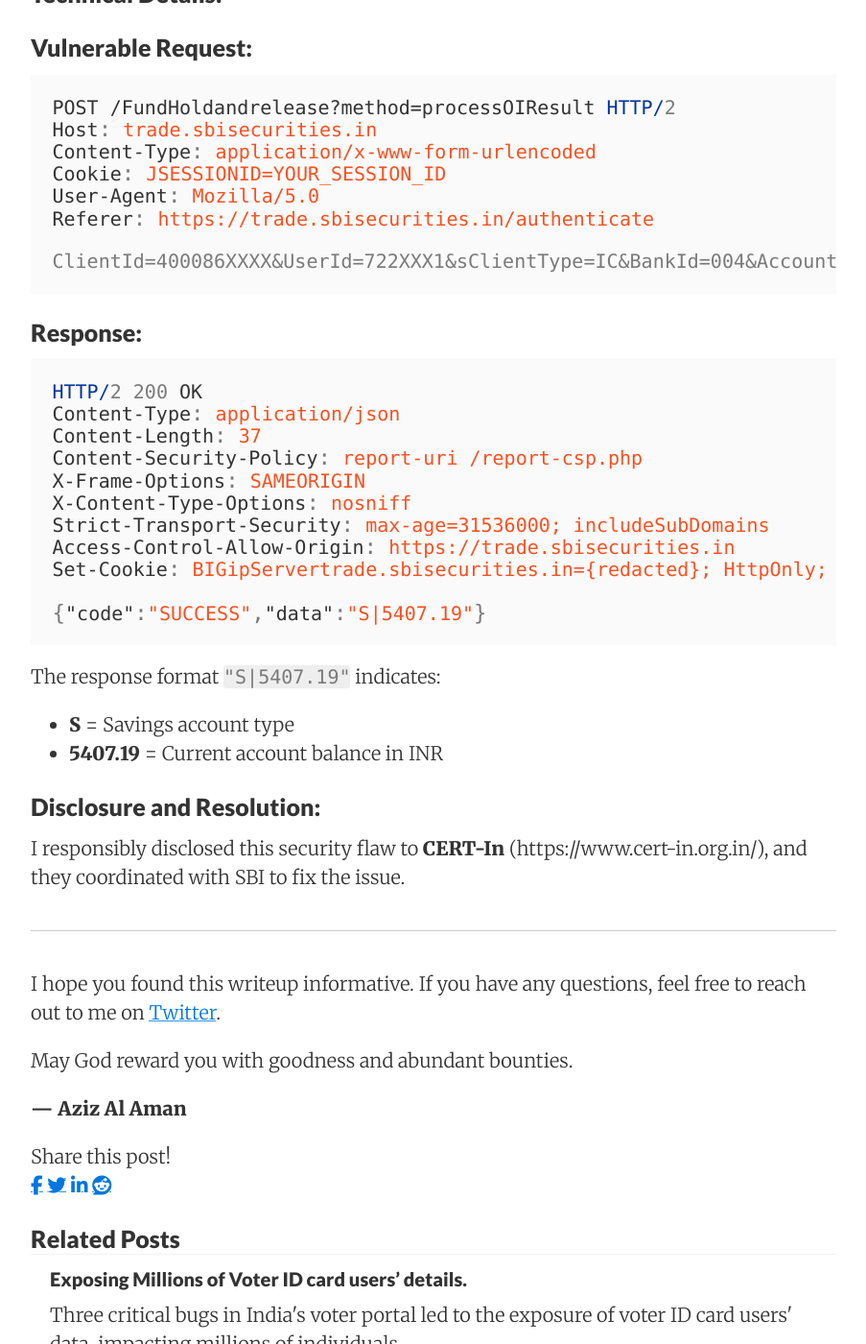
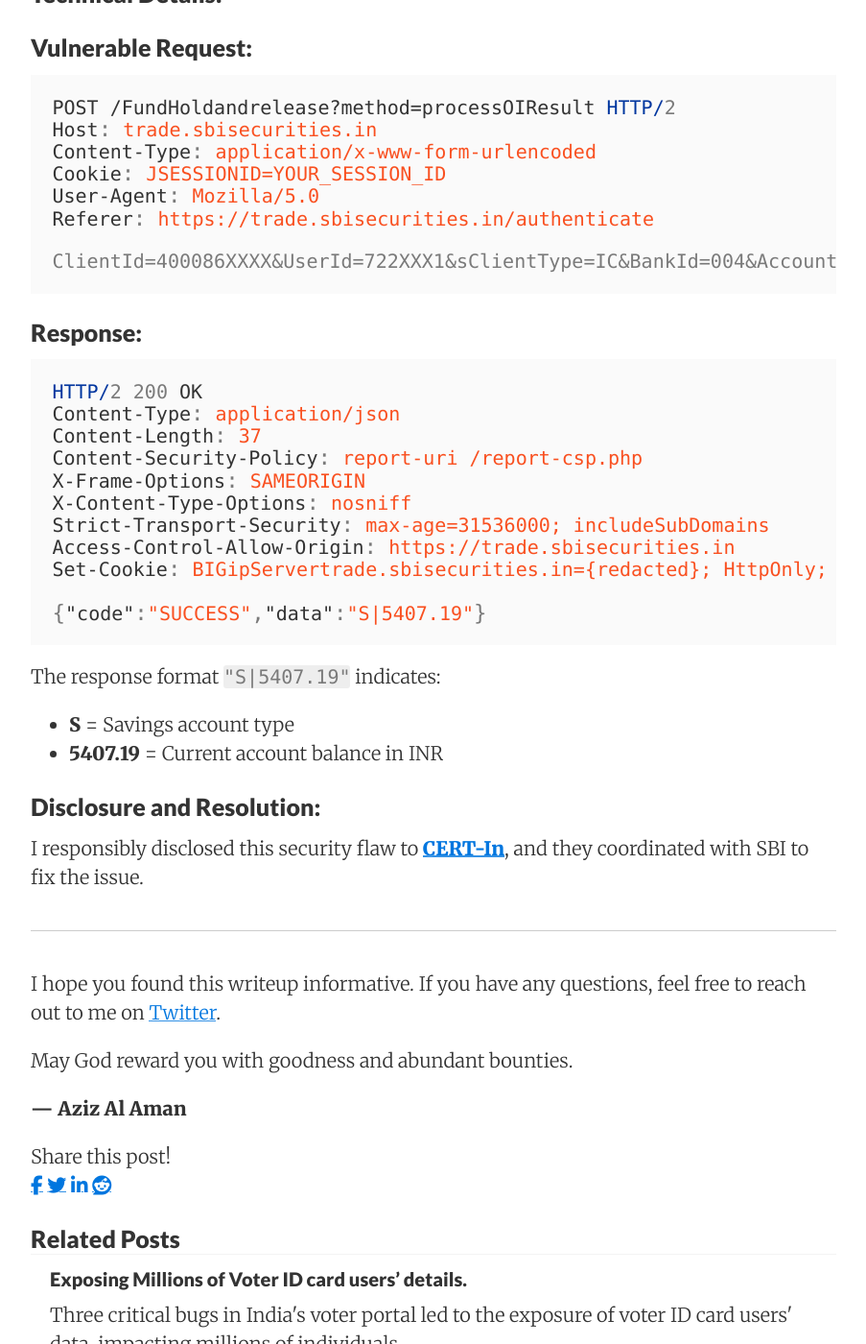
Before and after one commit to nxtexploit/blog, a Jekyll site: the page built from _posts/2025-10-21-How-I-could-check-anyones-SBI-bank-Account-balance-using-just-phone-numbers.md, in a window 1280 px wide and 1400 px high, scrolled down 3623 px. Shown: the whole window at 96% size, without its empty margins (188-1091 px from the left). Built offline with Jekyll 4.4.1, drawn with Linux system fonts in a browser that asks for light colours; nearby versions of some CDN libraries; comment, search, counter and statistics services are not loaded; some of the changed text lies outside the part shown.

Commit message:
Update and rename 2025-10-21-How-I-could-check-anyones-SBI-bank-balance-using-just-phone-numbers.md to 2025-10-21-How-I-could-check-anyones-SBI-bank-Account-balance-using-just-phone-numbers.md

````diff
--- a/_posts/2025-10-21-How-I-could-check-anyones-SBI-bank-balance-using-just-phone-numbers.md
+++ b/_posts/2025-10-21-How-I-could-check-anyones-SBI-bank-Account-balance-using-just-phone-numbers.md
@@ -73,7 +73,7 @@
 User-Agent: Mozilla/5.0
 Referer: https://trade.sbisecurities.in/authenticate
 
-ClientId=400086XXXX&UserId=722XXX1&sClientType=IC&BankId=004&AccountNo=443854XXXXX&TransactionType=3&Flag=BL&Channel=I&Terminal=ITS&theForm=fundholdreleaseform&checkID=400086XXXX
+ClientId=400086XXXX&UserId=722XXX1&sClientType=IC&BankId=004&AccountNo=443854XXXXX&TransactionType=3&Flag=BL&Channel=I&Terminal=ITS&theForm=fundholdreleaseform&checkID=40008XXXXX
 ```
 
 
@@ -101,7 +101,7 @@
 
 ### Disclosure and Resolution:
 
-I responsibly disclosed this security flaw to **CERT-In** (https://www.cert-in.org.in/), and they coordinated with SBI to fix the issue.
+I responsibly disclosed this security flaw to [**CERT-In**](https://www.cert-in.org.in/), and they coordinated with SBI to fix the issue.
 
 ***
 
````
Also changed, not shown: other parts of _posts/2025-10-21-How-I-could-check-anyones-SBI-bank-Account-balance-using-just-phone-numbers.md (+1 -1 lines).
